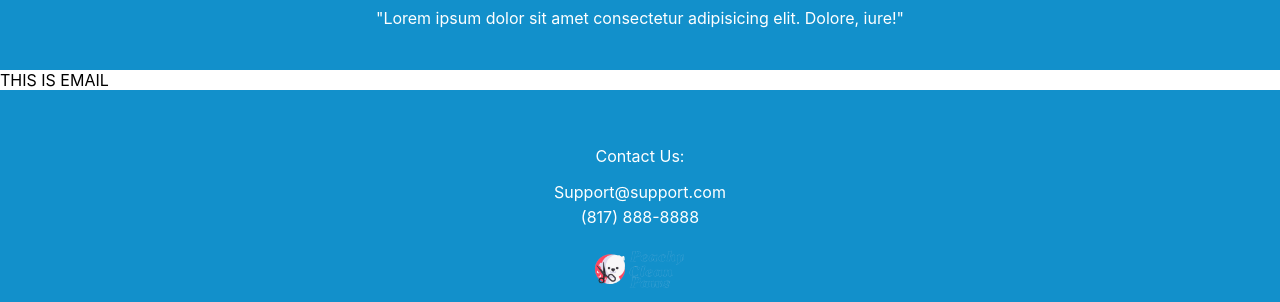
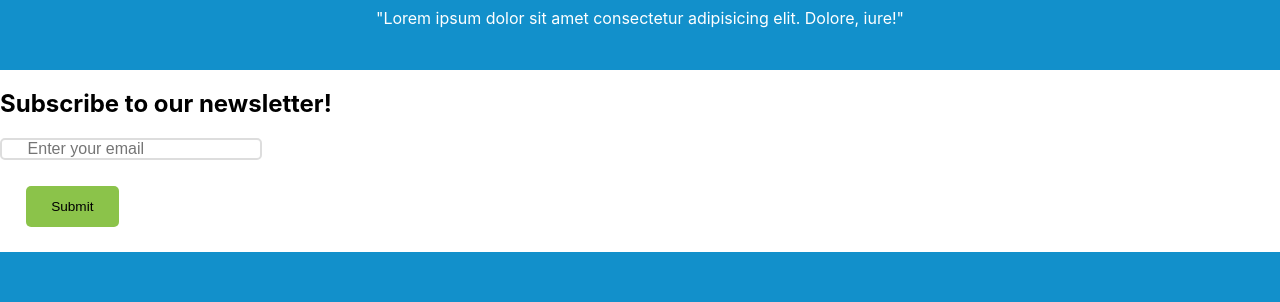
Before and after one commit to Parrasite9/peachyCleanPaws, a React (Create React App) app: page / in a window 1280 px wide. Shown: the part 3475-3777 px from the top of the page. Built offline with nearby package versions, Linux system fonts and the light colour scheme.

Commit message:
email CSS has been added

```diff
--- a/src/components/Home/Email.js
+++ b/src/components/Home/Email.js
@@ -1,4 +1,5 @@
 import React, { useState } from 'react'
+import '../../css/Home/Email.css'
 
 function Email() {
 
@@ -23,7 +24,19 @@ function Email() {
 
   return (
     <div className='email'>
-      THIS IS EMAIL
+        <h2>Subscribe to our newsletter!</h2>
+        <form className='newsletter' onSubmit={handleSubmit}>
+            <input
+                type="email"
+                placeholder='Enter your email'
+                value={email}
+                onChange={handleInput}
+                />
+        </form>
+
+        <button
+            type='submit'
+        >Submit</button>
     </div>
   )
 }
--- /dev/null
+++ b/src/css/Home/Email.css
@@ -0,0 +1,17 @@
+.email > form > input {
+    padding: 0 2%;
+    font-size: 1em;
+    border: 2px solid #ddd;
+    border-radius: 5px;
+}
+
+.email > button {
+    margin: 2%;
+    padding: 1% 2%;
+    background-color: #8BC34A;
+    border: none;
+    color: black;
+    font-size: .85em;
+    border-radius: 5px;
+    cursor: pointer;
+}
```
